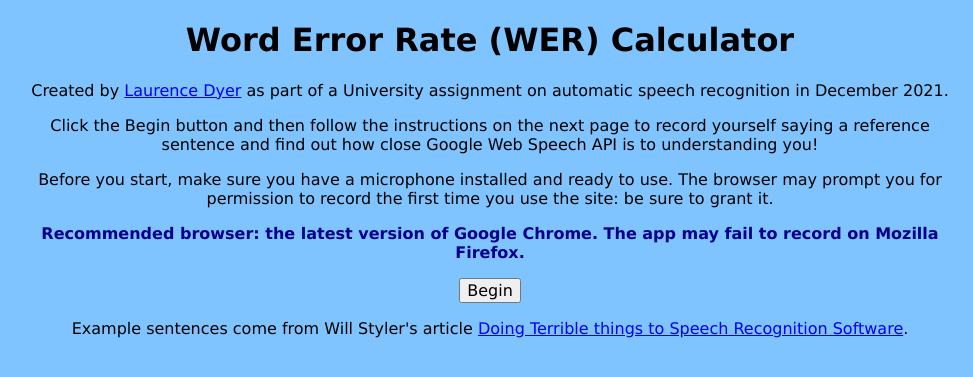
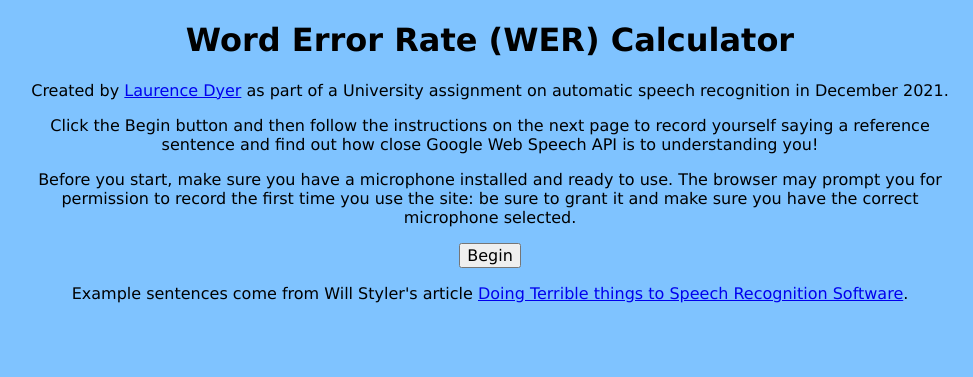
Before and after one commit to ljdyer/wer-calculator, a Flask app: page / in a window 1280 px wide. Shown: the top 377 px of the page, without its empty margins (150-1123 px from the left). Run offline with Flask 2, Linux system fonts and the light colour scheme.

Commit message:
update html templates

```diff
--- a/app/templates/index.html
+++ b/app/templates/index.html
@@ -1,17 +1,15 @@
 <!DOCTYPE html>
 <html>
-<head>
-<meta name="viewport" content="width=device-width, initial-scale=1">
-<link rel="stylesheet" type="text/css" href="/static/css/style.css">
-</head>
+    <head>
+        <meta name="viewport" content="width=device-width, initial-scale=1">
+        <link rel="stylesheet" type="text/css" href="/static/css/style.css">
+    </head>
     <body>
         <h1>Word Error Rate (WER) Calculator</h1>
         <p>Created by <a target="_blank"href="https://github.com/ljdyer">Laurence Dyer</a> as part of a University assignment on automatic speech recognition in December 2021.</p>
         <p>Click the Begin button and then follow the instructions on the next page to record yourself saying a reference sentence and find out how close Google Web Speech API is to understanding you!</p>
-        <p>Before you start, make sure you have a microphone installed and ready to use. The browser may prompt you for permission to record the first time you use the site: be sure to grant it.</p>
-        <p class="blue-text">Recommended browser: the latest version of Google Chrome. The app may fail to record on Mozilla Firefox.</p>
+        <p>Before you start, make sure you have a microphone installed and ready to use. The browser may prompt you for permission to record the first time you use the site: be sure to grant it and make sure you have the correct microphone selected.</p>
         <form action="/main/"><button>Begin</button></form>
         <p>Example sentences come from Will Styler's article <a target="_blank" href="https://wstyler.ucsd.edu/posts/terrible_speech_recognition.html">Doing Terrible things to Speech Recognition Software</a>.</p>
     </body>
-
 </html>
--- a/app/templates/main.html
+++ b/app/templates/main.html
@@ -1,13 +1,16 @@
 <!DOCTYPE html>
+
 <html>
+
     <head>
         <meta name="viewport" content="width=device-width, initial-scale=1">
         <link rel="stylesheet" type="text/css" href="/static/css/style.css">
         <script type="text/javascript" src="/static/js/main.js"></script>
         <script type="text/javascript" src="/static/js/recorder.js"></script>
         <script type="text/javascript" src="/static/js/recorderWorker.js"></script>
+    </head>
 
-</head>
+    <body>
         <h1>Word Error Rate (WER) Calculator</h1>
         <p>Choose a sentence from the options below, then record yourself saying the sentence using the Start and Stop buttons.</p>
         <p>Don't worry about speaking too clearly—the whole point is to detect some errors! If you find that the speech API is understanding you too well try talking faster, speaking in an accent, or inviting a small child or animal to join you in the room.</p>
@@ -57,4 +60,5 @@
     </body>
 
     <script src="/static/js/levenshteinModal.js"></script>
+
 </html>
```
Also changed, not shown: 1 other file. Lines whose indentation alone changed are shown as unchanged.
